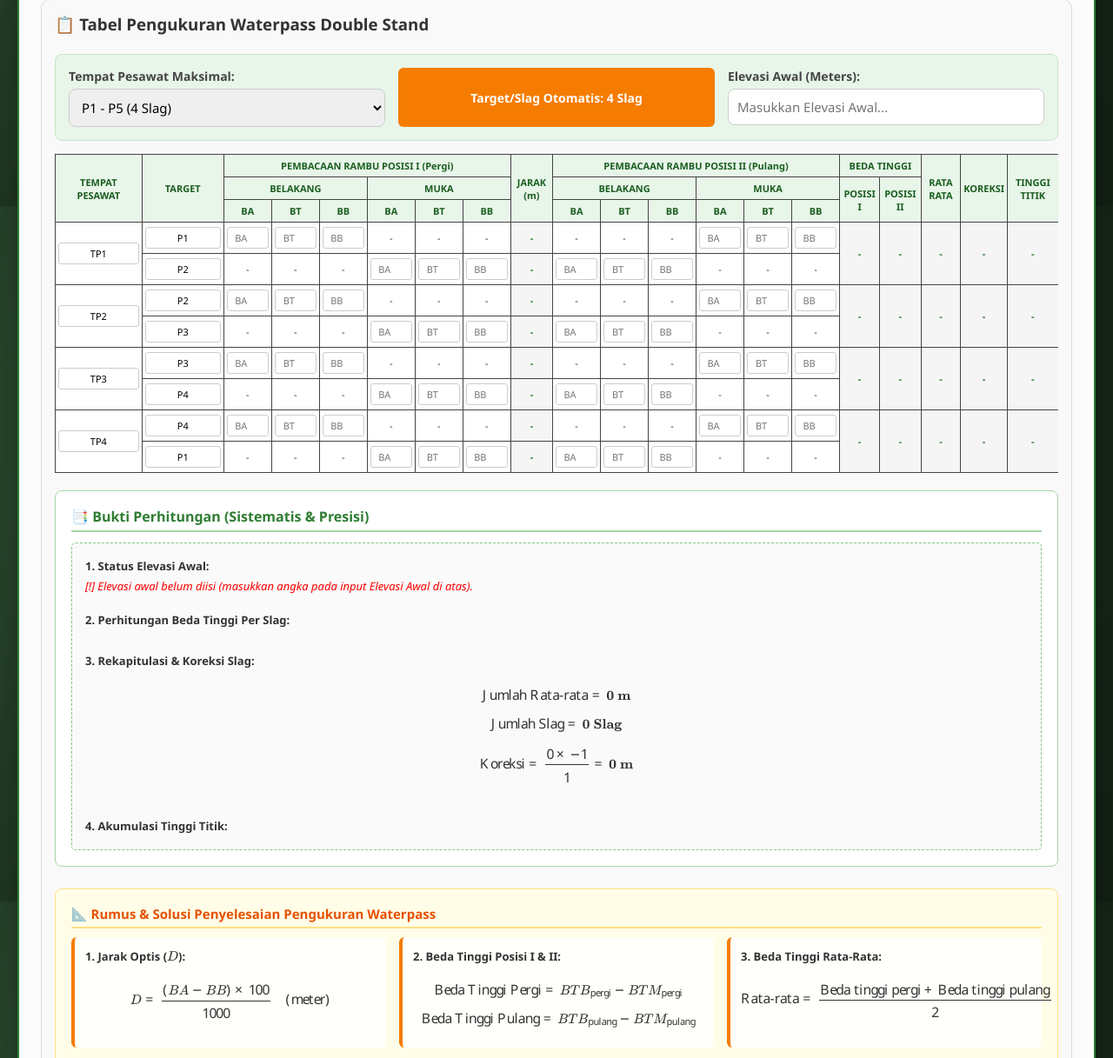
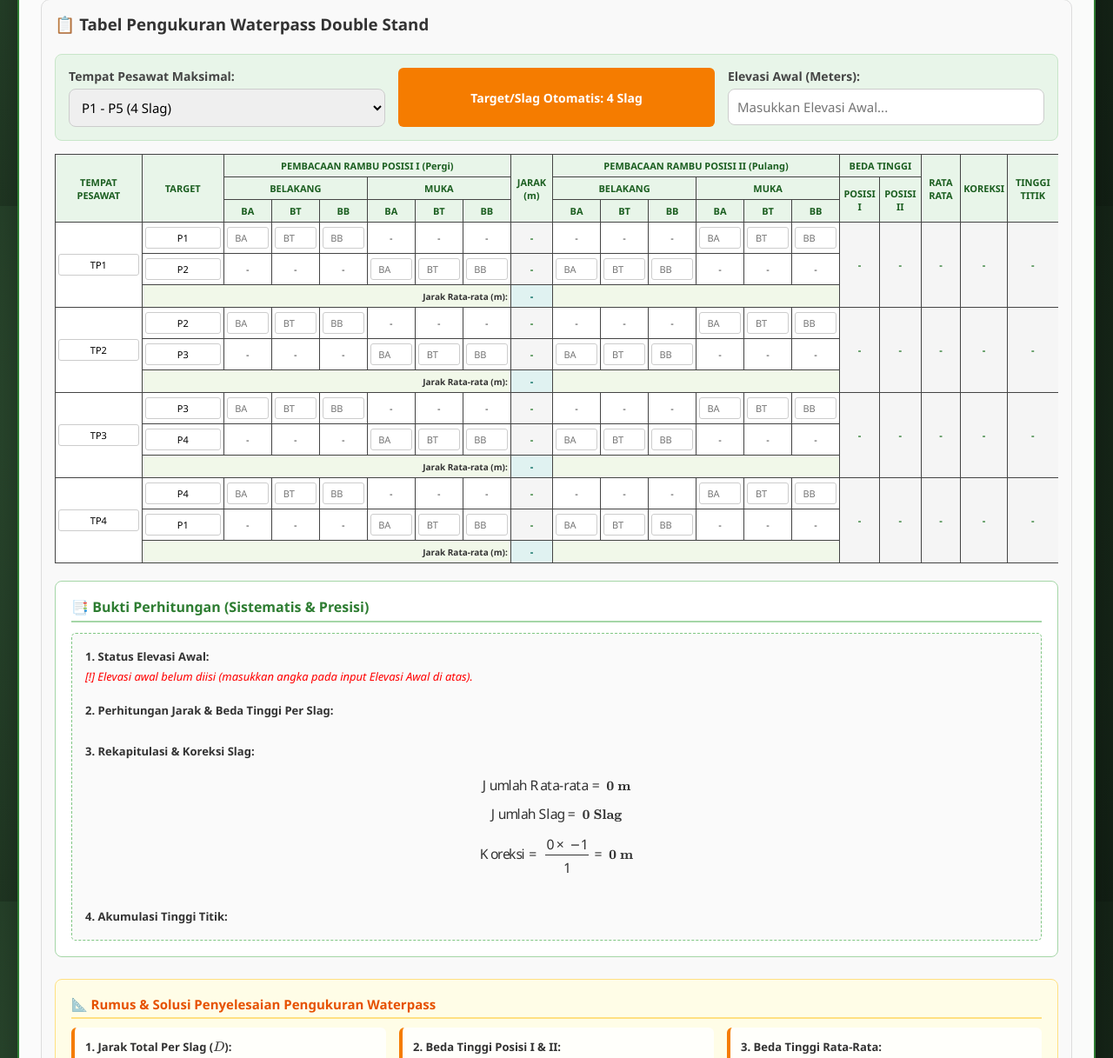
Before and after one commit to azkaanashrill-oss/GEOMATICS, a plain HTML site: page index.html in a window 1280 px wide. Shown: the part 563-1780 px from the top of the page at 87% size. Drawn offline with nearby package versions, Linux system fonts and the light colour scheme.

Commit message:
Update index.html

```diff
--- a/index.html
+++ b/index.html
@@ -17,7 +17,6 @@
     <script id="MathJax-script" async src="https://cdn.jsdelivr.net/npm/mathjax@3/es5/tex-chtml.js"></script>
 
     <style>
-        /* Gaya & Tema Pemetaan (Earth & Surveying Theme) */
         :root {
             --primary-color: #2e7d32;
             --secondary-color: #f57c00;
@@ -147,7 +146,6 @@
             line-height: 1.8;
         }
 
-        /* FITUR REGISTRASI SLAG/PESAWAT */
         .setting-pesawat-grid {
             display: grid;
             grid-template-columns: repeat(auto-fit, minmax(220px, 1fr));
@@ -172,7 +170,6 @@
             justify-content: center;
         }
 
-        /* TABEL PENGUKURAN */
         .table-responsive {
             overflow-x: auto;
             margin-top: 15px;
@@ -230,7 +227,12 @@
             color: #2e7d32;
         }
 
-        /* PROSES PROOFING / LANGKAH PEMBUKTIAN */
+        .calc-out-jarak {
+            background-color: #e0f2f1;
+            font-weight: bold;
+            color: #00695c;
+        }
+
         .proof-section {
             margin-top: 20px;
             background: #ffffff;
@@ -258,7 +260,6 @@
             overflow-y: auto;
         }
 
-        /* RUMUS & PENJELASAN PERHITUNGAN */
         .formula-section {
             margin-top: 25px;
             background: #fffde7;
@@ -419,8 +420,10 @@
             <h4>📐 Rumus & Solusi Penyelesaian Pengukuran Waterpass</h4>
             <div class="formula-grid">
                 <div class="formula-card">
-                    <strong>1. Jarak Optis ($D$):</strong><br>
-                    $$D = \frac{(BA - BB) \times 100}{1000} \quad \text{(meter)}$$
+                    <strong>1. Jarak Total Per Slag ($D$):</strong><br>
+                    $$\text{Jarak Pergi (Baris 1)} = D_{\text{Belakang Pos 1}} + D_{\text{Muka Pos 1}}$$
+                    $$\text{Jarak Pulang (Baris 2)} = D_{\text{Belakang Pos 2}} + D_{\text{Muka Pos 2}}$$
+                    $$\text{Jarak Rata-rata (Baris 3)} = \frac{\text{Jarak Pergi} + \text{Jarak Pulang}}{2}$$
                 </div>
                 <div class="formula-card">
                     <strong>2. Beda Tinggi Posisi I & II:</strong><br>
@@ -438,7 +441,6 @@
                 <div class="formula-card" style="grid-column: 1 / -1;">
                     <strong>5. Tinggi Titik / Elevasi Berlanjut:</strong><br>
                     $$\text{Tinggi Titik} = \text{Elevasi awal} + \text{Rata-rata} + \text{Koreksi}$$
-                    <small><i>*Note: Untuk elevasi awal diinput sendiri, jika tinggi titik slag pertama sudah dihitung dan ketemu hasilnya, maka hasil tersebut ditambahkan seperti rumus tinggi titik tadi, kemudian lanjutkan seperti tadi sampai elevasi terakhir/slag terakhir kembali ke elevasi awal.</i></small>
                 </div>
             </div>
         </div>
@@ -451,7 +453,6 @@
 </div>
 
 <script>
-    // FUNGSI FORMATTER ANGKA PRESISI (Tanpa Nol Percuma)
     function formatAngka(val, desimal = 4) {
         if (val === null || isNaN(val)) return "-";
         let parsed = parseFloat(val.toFixed(desimal));
@@ -503,14 +504,14 @@
 
     // 2. LOGIKA TABEL WATERPASS
     let maxPesawat = 5;
-    let jumlahSlag = 4; // P1-P5 = 4 Slag (Slag = MaxPesawat - 1)
+    let jumlahSlag = 4;
 
     function updateKonfigurasiSlag() {
         let selectEl = document.getElementById('select_pesawat');
         if (!selectEl) return;
 
         maxPesawat = parseInt(selectEl.value);
-        jumlahSlag = maxPesawat - 1; // P1-P2 = 1 Slag, P1-P8 = 7 Slag
+        jumlahSlag = maxPesawat - 1;
 
         document.getElementById('display_target').innerText = `Target/Slag Otomatis: ${jumlahSlag} Slag`;
         inisialisasiTabel();
@@ -528,7 +529,7 @@
             // Sub-row 1: Posisi I (Pergi)
             let row1 = `
             <tr id="row_${i}_b">
-                <td rowspan="2"><input type="text" value="TP${i}" id="p_${i}"></td>
+                <td rowspan="3"><input type="text" value="TP${i}" id="p_${i}"></td>
                 <td><input type="text" value="P${i}" id="t_${i}_b"></td>
 
                 <td><input type="number" placeholder="BA" id="ba_pos1_b_${i}" oninput="prosesKalkulasiTabel()"></td>
@@ -537,7 +538,7 @@
 
                 <td>-</td><td>-</td><td>-</td>
 
-                <td class="calc-out" id="jarak_b_${i}">-</td>
+                <td class="calc-out" id="jarak_pergi_${i}">-</td>
 
                 <td>-</td><td>-</td><td>-</td>
 
@@ -545,12 +546,12 @@
                 <td><input type="number" placeholder="BT" id="bt_pos2_m_${i}" oninput="prosesKalkulasiTabel()"></td>
                 <td><input type="number" placeholder="BB" id="bb_pos2_m_${i}" oninput="prosesKalkulasiTabel()"></td>
 
-                <td rowspan="2" class="calc-out" id="beda_pos1_${i}">-</td>
-                <td rowspan="2" class="calc-out" id="beda_pos2_${i}">-</td>
-                <td rowspan="2" class="calc-out" id="rata_rata_${i}">-</td>
-                <td rowspan="2" class="calc-out" id="koreksi_${i}">-</td>
-                <td rowspan="2" class="calc-out" id="tinggi_titik_${i}">-</td>
-                <td rowspan="2"><input type="text" placeholder="Sket"></td>
+                <td rowspan="3" class="calc-out" id="beda_pos1_${i}">-</td>
+                <td rowspan="3" class="calc-out" id="beda_pos2_${i}">-</td>
+                <td rowspan="3" class="calc-out" id="rata_rata_${i}">-</td>
+                <td rowspan="3" class="calc-out" id="koreksi_${i}">-</td>
+                <td rowspan="3" class="calc-out" id="tinggi_titik_${i}">-</td>
+                <td rowspan="3"><input type="text" placeholder="Sket"></td>
             </tr>`;
 
             // Sub-row 2: Posisi II (Pulang)
@@ -564,7 +565,7 @@
                 <td><input type="number" placeholder="BT" id="bt_pos1_m_${i}" oninput="prosesKalkulasiTabel()"></td>
                 <td><input type="number" placeholder="BB" id="bb_pos1_m_${i}" oninput="prosesKalkulasiTabel()"></td>
 
-                <td class="calc-out" id="jarak_m_${i}">-</td>
+                <td class="calc-out" id="jarak_pulang_${i}">-</td>
 
                 <td><input type="number" placeholder="BA" id="ba_pos2_b_${i}" oninput="prosesKalkulasiTabel()"></td>
                 <td><input type="number" placeholder="BT" id="bt_pos2_b_${i}" oninput="prosesKalkulasiTabel()"></td>
@@ -573,13 +574,21 @@
                 <td>-</td><td>-</td><td>-</td>
             </tr>`;
 
-            tbody.innerHTML += (row1 + row2);
+            // Sub-row 3: Rata-Rata Jarak (Tambahan Kolom ke-3)
+            let row3 = `
+            <tr id="row_${i}_rata_jarak" class="bg-sub">
+                <td colspan="7" style="text-align:right; font-weight:bold; font-size:10px;">Jarak Rata-rata (m):</td>
+                <td class="calc-out-jarak" id="jarak_rata_${i}">-</td>
+                <td colspan="6"></td>
+            </tr>`;
+
+            tbody.innerHTML += (row1 + row2 + row3);
         }
 
         prosesKalkulasiTabel();
     }
 
-    // FUNGSI KALKULASI REAL-TIME & BUKTI MATEMATIS SANGAT PRESISI
+    // FUNGSI KALKULASI REAL-TIME TERMASUK REVISI JARAK
     function prosesKalkulasiTabel() {
         let elevasiInput = document.getElementById('elevasi_awal').value;
         let elevasiAwal = elevasiInput !== "" ? parseFloat(elevasiInput) : null;
@@ -597,7 +606,7 @@
             proofText += `<span style="color:red;"><i>[!] Elevasi awal belum diisi (masukkan angka pada input Elevasi Awal di atas).</i></span></div>`;
         }
 
-        proofText += `<b>2. Perhitungan Beda Tinggi Per Slag:</b><br>`;
+        proofText += `<b>2. Perhitungan Jarak & Beda Tinggi Per Slag:</b><br>`;
 
         for (let i = 1; i <= jumlahSlag; i++) {
             let bt1_b = parseFloat(document.getElementById(`bt_pos1_b_${i}`)?.value);
@@ -610,22 +619,35 @@
             let ba1_m = parseFloat(document.getElementById(`ba_pos1_m_${i}`)?.value);
             let bb1_m = parseFloat(document.getElementById(`bb_pos1_m_${i}`)?.value);
 
-            // Jarak (D) Posisi I
-            if (!isNaN(ba1_b) && !isNaN(bb1_b)) {
-                let d_b = ((ba1_b - bb1_b) * 100) / 1000;
-                document.getElementById(`jarak_b_${i}`).innerText = formatAngka(d_b);
-            } else {
-                document.getElementById(`jarak_b_${i}`).innerText = "-";
+            let ba2_b = parseFloat(document.getElementById(`ba_pos2_b_${i}`)?.value);
+            let bb2_b = parseFloat(document.getElementById(`bb_pos2_b_${i}`)?.value);
+            let ba2_m = parseFloat(document.getElementById(`ba_pos2_m_${i}`)?.value);
+            let bb2_m = parseFloat(document.getElementById(`bb_pos2_m_${i}`)?.value);
+
+            // --- KALKULASI JARAK REVISI ---
+            let d_pos1_b = (!isNaN(ba1_b) && !isNaN(bb1_b)) ? ((ba1_b - bb1_b) * 100) / 1000 : null;
+            let d_pos1_m = (!isNaN(ba1_m) && !isNaN(bb1_m)) ? ((ba1_m - bb1_m) * 100) / 1000 : null;
+            let d_pos2_b = (!isNaN(ba2_b) && !isNaN(bb2_b)) ? ((ba2_b - bb2_b) * 100) / 1000 : null;
+            let d_pos2_m = (!isNaN(ba2_m) && !isNaN(bb2_m)) ? ((ba2_m - bb2_m) * 100) / 1000 : null;
+
+            // 1. Jarak Pergi (Posisi 1) = D_Belakang + D_Muka
+            let jarakPergi = (d_pos1_b !== null && d_pos1_m !== null) ? (d_pos1_b + d_pos1_m) : null;
+            document.getElementById(`jarak_pergi_${i}`).innerText = formatAngka(jarakPergi);
+
+            // 2. Jarak Pulang (Posisi 2) = D_Belakang + D_Muka
+            let jarakPulang = (d_pos2_b !== null && d_pos2_m !== null) ? (d_pos2_b + d_pos2_m) : null;
+            document.getElementById(`jarak_pulang_${i}`).innerText = formatAngka(jarakPulang);
+
+            // 3. Jarak Rata-Rata = (Jarak Pergi + Jarak Pulang) / 2
+            let jarakRata = null;
+            if (jarakPergi !== null && jarakPulang !== null) {
+                jarakRata = (jarakPergi + jarakPulang) / 2;
+            } else if (jarakPergi !== null) {
+                jarakRata = jarakPergi; // Cadangan jika hanya Posisi I diisi
             }
+            document.getElementById(`jarak_rata_${i}`).innerText = formatAngka(jarakRata);
 
-            if (!isNaN(ba1_m) && !isNaN(bb1_m)) {
-                let d_m = ((ba1_m - bb1_m) * 100) / 1000;
-                document.getElementById(`jarak_m_${i}`).innerText = formatAngka(d_m);
-            } else {
-                document.getElementById(`jarak_m_${i}`).innerText = "-";
-            }
-
-            // Hitung Beda Tinggi & Rata-rata
+            // --- KALKULASI BEDA TINGGI ---
             if (!isNaN(bt1_b) && !isNaN(bt1_m)) {
                 let beda1 = (bt1_b - bt1_m) / 1000;
                 let beda2 = (!isNaN(bt2_b) && !isNaN(bt2_m)) ? ((bt2_b - bt2_m) / 1000) : beda1;
@@ -637,11 +659,16 @@
 
                 proofText += `<div style="background:#fff; padding:8px; border-radius:5px; margin:5px 0; border:1px solid #e0e0e0;">`;
                 proofText += `<b><u>SLAG / STAND ${i}:</u></b><br>`;
+                proofText += `$$\\text{Jarak Pergi} = ${formatAngka(d_pos1_b)} + ${formatAngka(d_pos1_m)} = \\mathbf{${formatAngka(jarakPergi)} \\text{ m}}$$`;
+                if (jarakPulang !== null) {
+                    proofText += `$$\\text{Jarak Pulang} = ${formatAngka(d_pos2_b)} + ${formatAngka(d_pos2_m)} = \\mathbf{${formatAngka(jarakPulang)} \\text{ m}}$$`;
+                }
+                proofText += `$$\\text{Jarak Rata-rata} = \\mathbf{${formatAngka(jarakRata)} \\text{ m}}$$`;
                 proofText += `$$\\text{Beda Tinggi Pergi} = \\frac{${formatAngka(bt1_b)} - ${formatAngka(bt1_m)}}{1000} = \\mathbf{${formatAngka(beda1)} \\text{ m}}$$`;
                 if (!isNaN(bt2_b) && !isNaN(bt2_m)) {
                     proofText += `$$\\text{Beda Tinggi Pulang} = \\frac{${formatAngka(bt2_b)} - ${formatAngka(bt2_m)}}{1000} = \\mathbf{${formatAngka(beda2)} \\text{ m}}$$`;
                 }
-                proofText += `$$\\text{Rata-rata} = \\frac{${formatAngka(beda1)} + ${formatAngka(beda2)}}{2} = \\mathbf{${formatAngka(rata)} \\text{ m}}$$`;
+                proofText += `$$\\text{Beda Tinggi Rata-rata} = \\frac{${formatAngka(beda1)} + ${formatAngka(beda2)}}{2} = \\mathbf{${formatAngka(rata)} \\text{ m}}$$`;
                 proofText += `</div>`;
 
                 totalRataRata += rata;
```
